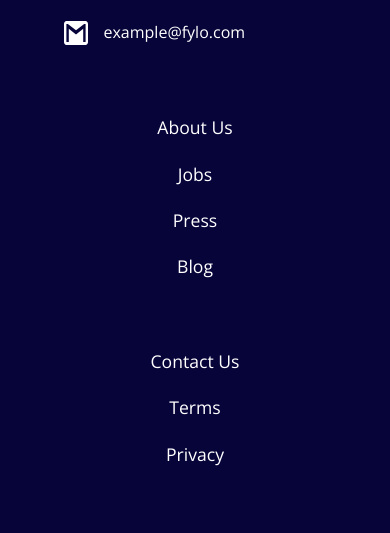
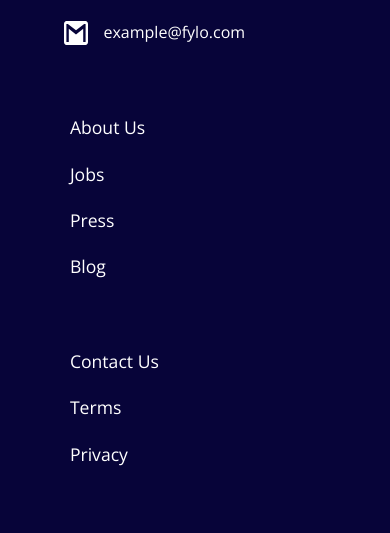
Before and after one commit to PravasMohanty/Fylo-Website, a plain HTML site: page index.html in a window 390 px wide. Shown: the part 2289-2822 px from the top of the page. Drawn offline with nearby package versions, Linux system fonts and the light colour scheme.

Commit message:
Updating Mobile View

```diff
--- a/style.css
+++ b/style.css
@@ -259,7 +259,7 @@ body{
 }
 
 .link-container{
-    padding:2rem 4rem;
+    padding:2rem 4.5rem;
 }
 
 .motivat-top{
@@ -551,17 +551,25 @@ li{
     /* font-size: 1.3rem; */
     font-weight: 350;
     padding: 0.7rem;
+    text-align: left;
+    display: flex;
+    justify-content: start;
 }
 
 .further-links{
     color: #fff;
+    text-align: left;
+    display: inline;
 }
 
 .option-grid{
+    text-align: left;
     padding: 1.7rem;
     display: flex;
     flex-direction: column;
     font-size: 1.1rem;
+    text-align: start;
+    align-items: start;
 }
 
 .social-handles{
```
